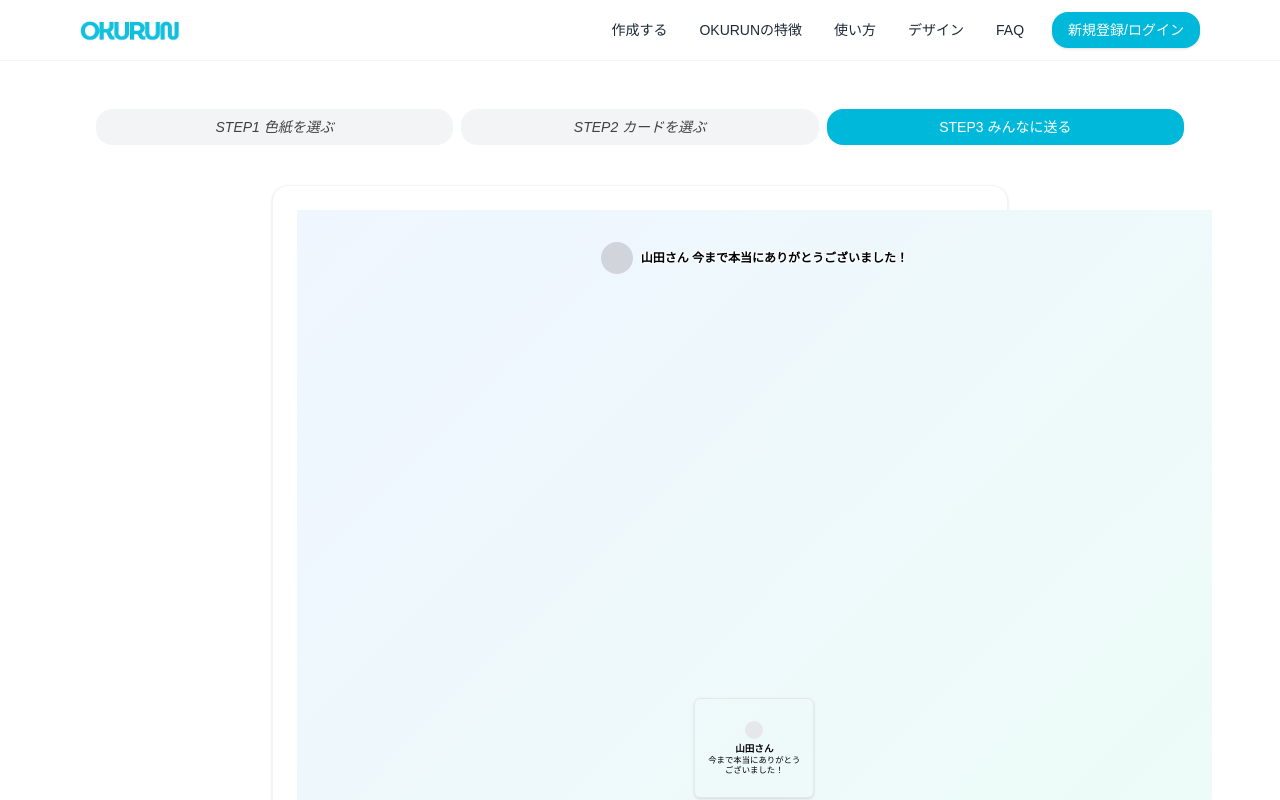
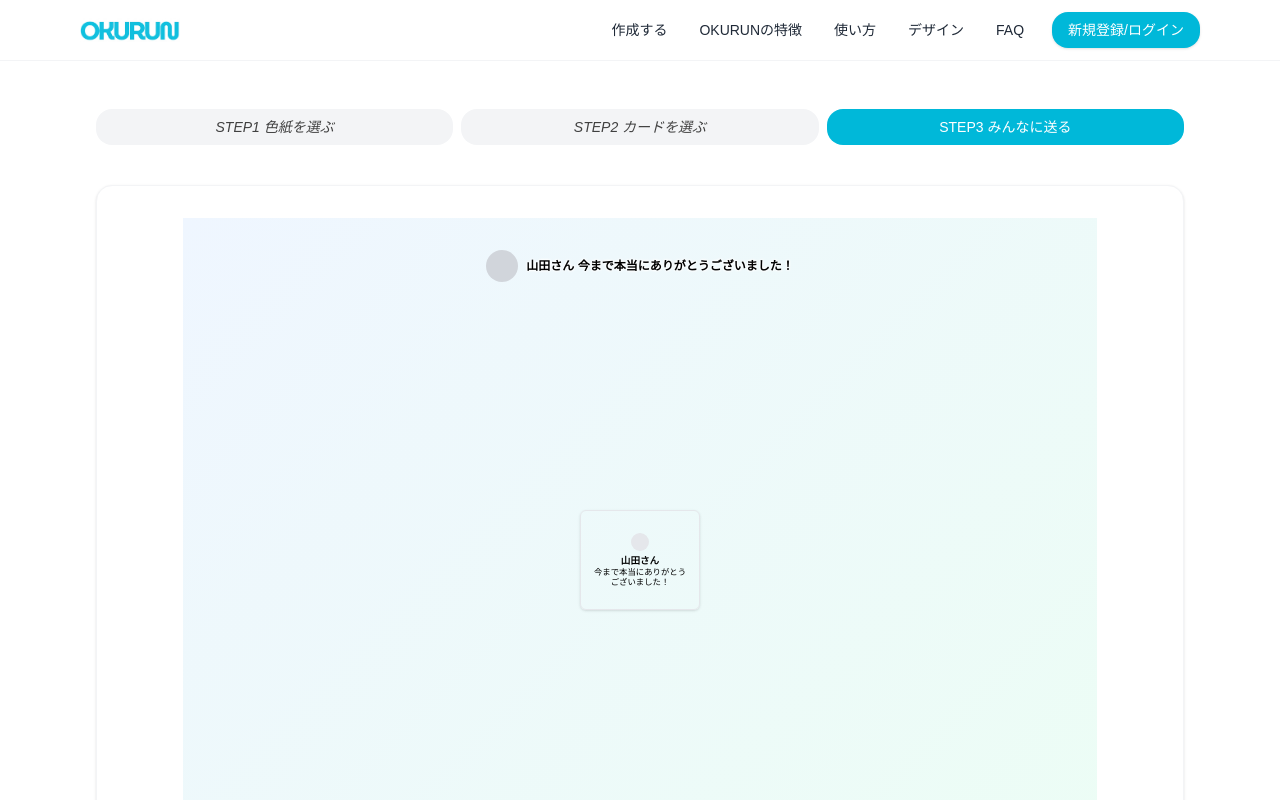
Before and after one commit to takumitennis/okurun, a Next.js app: page /share/1 in a window 1280 px wide. Shown: the top 800 px of the page. Built offline with nearby package versions, Linux system fonts and the light colour scheme.

Commit message:
fix(preview): center preview board, increase container size, and fix PDF aspect ratio to prevent stretching

```diff
--- a/app/share/[id]/page.tsx
+++ b/app/share/[id]/page.tsx
@@ -93,7 +93,21 @@ export default function SharePage({ params }: { params: Promise<{ id: string }>
       // 色紙サイズに合わせてスケール計算（242mm × 273mm = 914px × 1032px @ 96dpi）
       const targetWidth = 914; // 242mm in pixels at 96dpi
       const targetHeight = 1032; // 273mm in pixels at 96dpi
-      const scale = Math.min(targetWidth / target.offsetWidth, targetHeight / target.offsetHeight, 3); // 最大3倍まで
+
+      // アスペクト比を保持してスケール計算
+      const targetAspectRatio = targetWidth / targetHeight;
+      const currentAspectRatio = target.offsetWidth / target.offsetHeight;
+
+      let scale;
+      if (currentAspectRatio > targetAspectRatio) {
+        // 現在の方が横長 → 高さに合わせる
+        scale = targetHeight / target.offsetHeight;
+      } else {
+        // 現在の方が縦長 → 幅に合わせる
+        scale = targetWidth / target.offsetWidth;
+      }
+
+      scale = Math.min(scale, 3); // 最大3倍まで
 
       const canvas = await html2canvas(target, {
         scale: scale,
@@ -164,8 +178,28 @@ export default function SharePage({ params }: { params: Promise<{ id: string }>
         format: [shikishiWidth, shikishiHeight]
       });
 
-      // キャンバスを色紙サイズに合わせて配置（余白なし）
-      pdf.addImage(imgData, "PNG", 0, 0, shikishiWidth, shikishiHeight, undefined, "FAST");
+      // キャンバスのアスペクト比を計算
+      const canvasAspectRatio = canvas.width / canvas.height;
+      const shikishiAspectRatio = shikishiWidth / shikishiHeight;
+
+      let imgWidth, imgHeight, x, y;
+
+      if (canvasAspectRatio > shikishiAspectRatio) {
+        // キャンバスがより横長 → 幅に合わせて高さを調整
+        imgWidth = shikishiWidth;
+        imgHeight = shikishiWidth / canvasAspectRatio;
+        x = 0;
+        y = (shikishiHeight - imgHeight) / 2;
+      } else {
+        // キャンバスがより縦長 → 高さに合わせて幅を調整
+        imgHeight = shikishiHeight;
+        imgWidth = shikishiHeight * canvasAspectRatio;
+        x = (shikishiWidth - imgWidth) / 2;
+        y = 0;
+      }
+
+      // キャンバスを色紙サイズに合わせて配置（アスペクト比保持）
+      pdf.addImage(imgData, "PNG", x, y, imgWidth, imgHeight, undefined, "FAST");
 
       console.log("PDFを保存中...");
       pdf.save(`okurun_${id}.pdf`);
@@ -181,12 +215,14 @@ export default function SharePage({ params }: { params: Promise<{ id: string }>
   return (
     <div>
       <StepBar current={3} />
-      <div className="max-w-3xl mx-auto px-4 py-10 text-center space-y-6">
-        <Card className="p-6">
-          <div id="yosegaki-preview">
-            <PreviewBoard src={designSrc} cardType={cardType} />
+      <div className="max-w-7xl mx-auto px-4 py-10 text-center space-y-6">
+        <Card className="p-8">
+          <div className="flex justify-center">
+            <div id="yosegaki-preview" className="transform scale-75 sm:scale-90 md:scale-100">
+              <PreviewBoard src={designSrc} cardType={cardType} />
+            </div>
           </div>
-          <div className="mt-2 text-sm text-neutral-600">デザインプレビュー（ダミー）</div>
+          <div className="mt-4 text-sm text-neutral-600">デザインプレビュー</div>
         </Card>
 
         <div className="rounded-2xl border border-neutral-200 p-4 select-all">
--- a/components/board/PreviewBoard.tsx
+++ b/components/board/PreviewBoard.tsx
@@ -139,12 +139,12 @@ export default function PreviewBoard({ src, cardType, bannerText = "", messages
       id="yosegaki-preview"
       className="relative mx-auto bg-white"
       style={{
-        width: '242mm',
-        height: '273mm',
-        minWidth: '242mm',
-        minHeight: '273mm',
-        maxWidth: '100vw', // 画面幅を超えないように
-        maxHeight: '100vh' // 画面高さを超えないように
+        width: 'min(242mm, 80vw)',
+        height: 'min(273mm, 80vh)',
+        minWidth: '320px',
+        minHeight: '360px',
+        maxWidth: '90vw', // 画面幅の90%を超えないように
+        maxHeight: '80vh' // 画面高さの80%を超えないように
       }}
     >
       {src ? (
```
